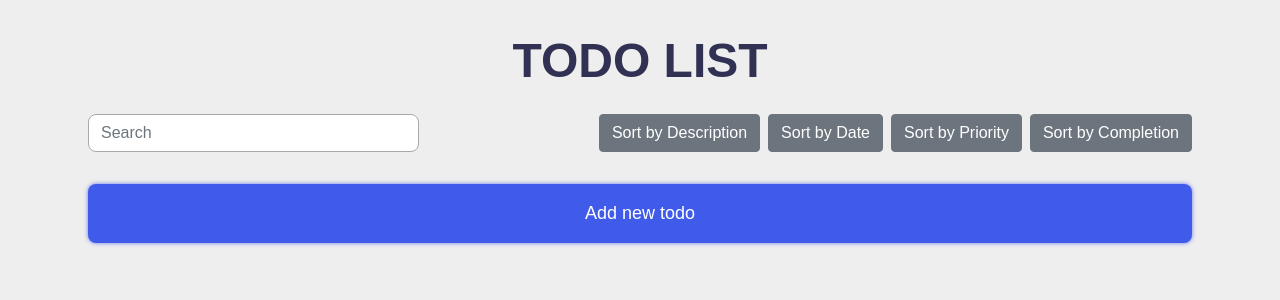
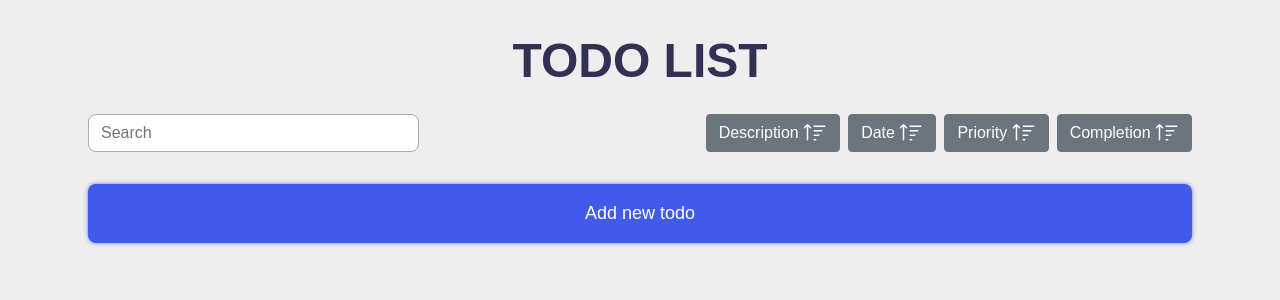
Before and after one commit to NursiNursi/turboly-challenge, a Vue app: page / in a window 1280 px wide. Shown: the top 300 px of the page. Built offline with nearby package versions, Linux system fonts and the light colour scheme.

Commit message:
Add dynamic icon to each sorting button

```diff
--- a/src/components/Home.vue
+++ b/src/components/Home.vue
@@ -171,28 +171,133 @@ onMounted(() => {
             type="button"
             class="btn btn-secondary"
           >
-            Sort by Description
+            Description
+            <svg
+              v-if="descriptionSort"
+              xmlns="http://www.w3.org/2000/svg"
+              width="24"
+              height="24"
+              fill="currentColor"
+              class="bi bi-sort-down"
+              viewBox="0 0 16 16"
+            >
+              <path
+                d="M3.5 2.5a.5.5 0 0 0-1 0v8.793l-1.146-1.147a.5.5 0 0 0-.708.708l2 1.999.007.007a.497.497 0 0 0 .7-.006l2-2a.5.5 0 0 0-.707-.708L3.5 11.293zm3.5 1a.5.5 0 0 1 .5-.5h7a.5.5 0 0 1 0 1h-7a.5.5 0 0 1-.5-.5M7.5 6a.5.5 0 0 0 0 1h5a.5.5 0 0 0 0-1zm0 3a.5.5 0 0 0 0 1h3a.5.5 0 0 0 0-1zm0 3a.5.5 0 0 0 0 1h1a.5.5 0 0 0 0-1z"
+              />
+            </svg>
+            <svg
+              v-else
+              xmlns="http://www.w3.org/2000/svg"
+              width="24"
+              height="24"
+              fill="currentColor"
+              class="bi bi-sort-up"
+              viewBox="0 0 16 16"
+            >
+              <path
+                d="M3.5 12.5a.5.5 0 0 1-1 0V3.707L1.354 4.854a.5.5 0 1 1-.708-.708l2-1.999.007-.007a.5.5 0 0 1 .7.006l2 2a.5.5 0 1 1-.707.708L3.5 3.707zm3.5-9a.5.5 0 0 1 .5-.5h7a.5.5 0 0 1 0 1h-7a.5.5 0 0 1-.5-.5M7.5 6a.5.5 0 0 0 0 1h5a.5.5 0 0 0 0-1zm0 3a.5.5 0 0 0 0 1h3a.5.5 0 0 0 0-1zm0 3a.5.5 0 0 0 0 1h1a.5.5 0 0 0 0-1z"
+              />
+            </svg>
           </button>
+
           <button
             @click="handleSortDate"
             type="button"
             class="btn btn-secondary"
           >
-            Sort by Date
+            Date
+            <svg
+              v-if="dateSort"
+              xmlns="http://www.w3.org/2000/svg"
+              width="24"
+              height="24"
+              fill="currentColor"
+              class="bi bi-sort-down"
+              viewBox="0 0 16 16"
+            >
+              <path
+                d="M3.5 2.5a.5.5 0 0 0-1 0v8.793l-1.146-1.147a.5.5 0 0 0-.708.708l2 1.999.007.007a.497.497 0 0 0 .7-.006l2-2a.5.5 0 0 0-.707-.708L3.5 11.293zm3.5 1a.5.5 0 0 1 .5-.5h7a.5.5 0 0 1 0 1h-7a.5.5 0 0 1-.5-.5M7.5 6a.5.5 0 0 0 0 1h5a.5.5 0 0 0 0-1zm0 3a.5.5 0 0 0 0 1h3a.5.5 0 0 0 0-1zm0 3a.5.5 0 0 0 0 1h1a.5.5 0 0 0 0-1z"
+              />
+            </svg>
+            <svg
+              v-else
+              xmlns="http://www.w3.org/2000/svg"
+              width="24"
+              height="24"
+              fill="currentColor"
+              class="bi bi-sort-up"
+              viewBox="0 0 16 16"
+            >
+              <path
+                d="M3.5 12.5a.5.5 0 0 1-1 0V3.707L1.354 4.854a.5.5 0 1 1-.708-.708l2-1.999.007-.007a.5.5 0 0 1 .7.006l2 2a.5.5 0 1 1-.707.708L3.5 3.707zm3.5-9a.5.5 0 0 1 .5-.5h7a.5.5 0 0 1 0 1h-7a.5.5 0 0 1-.5-.5M7.5 6a.5.5 0 0 0 0 1h5a.5.5 0 0 0 0-1zm0 3a.5.5 0 0 0 0 1h3a.5.5 0 0 0 0-1zm0 3a.5.5 0 0 0 0 1h1a.5.5 0 0 0 0-1z"
+              />
+            </svg>
           </button>
           <button
             @click="handleSortPriority"
             type="button"
             class="btn btn-secondary"
           >
-            Sort by Priority
+            Priority
+            <svg
+              v-if="prioritySort"
+              xmlns="http://www.w3.org/2000/svg"
+              width="24"
+              height="24"
+              fill="currentColor"
+              class="bi bi-sort-down"
+              viewBox="0 0 16 16"
+            >
+              <path
+                d="M3.5 2.5a.5.5 0 0 0-1 0v8.793l-1.146-1.147a.5.5 0 0 0-.708.708l2 1.999.007.007a.497.497 0 0 0 .7-.006l2-2a.5.5 0 0 0-.707-.708L3.5 11.293zm3.5 1a.5.5 0 0 1 .5-.5h7a.5.5 0 0 1 0 1h-7a.5.5 0 0 1-.5-.5M7.5 6a.5.5 0 0 0 0 1h5a.5.5 0 0 0 0-1zm0 3a.5.5 0 0 0 0 1h3a.5.5 0 0 0 0-1zm0 3a.5.5 0 0 0 0 1h1a.5.5 0 0 0 0-1z"
+              />
+            </svg>
+            <svg
+              v-else
+              xmlns="http://www.w3.org/2000/svg"
+              width="24"
+              height="24"
+              fill="currentColor"
+              class="bi bi-sort-up"
+              viewBox="0 0 16 16"
+            >
+              <path
+                d="M3.5 12.5a.5.5 0 0 1-1 0V3.707L1.354 4.854a.5.5 0 1 1-.708-.708l2-1.999.007-.007a.5.5 0 0 1 .7.006l2 2a.5.5 0 1 1-.707.708L3.5 3.707zm3.5-9a.5.5 0 0 1 .5-.5h7a.5.5 0 0 1 0 1h-7a.5.5 0 0 1-.5-.5M7.5 6a.5.5 0 0 0 0 1h5a.5.5 0 0 0 0-1zm0 3a.5.5 0 0 0 0 1h3a.5.5 0 0 0 0-1zm0 3a.5.5 0 0 0 0 1h1a.5.5 0 0 0 0-1z"
+              />
+            </svg>
           </button>
           <button
             @click="handleSortCompletion"
             type="button"
             class="btn btn-secondary"
           >
-            Sort by Completion
+            Completion
+            <svg
+              v-if="completionSort"
+              xmlns="http://www.w3.org/2000/svg"
+              width="24"
+              height="24"
+              fill="currentColor"
+              class="bi bi-sort-down"
+              viewBox="0 0 16 16"
+            >
+              <path
+                d="M3.5 2.5a.5.5 0 0 0-1 0v8.793l-1.146-1.147a.5.5 0 0 0-.708.708l2 1.999.007.007a.497.497 0 0 0 .7-.006l2-2a.5.5 0 0 0-.707-.708L3.5 11.293zm3.5 1a.5.5 0 0 1 .5-.5h7a.5.5 0 0 1 0 1h-7a.5.5 0 0 1-.5-.5M7.5 6a.5.5 0 0 0 0 1h5a.5.5 0 0 0 0-1zm0 3a.5.5 0 0 0 0 1h3a.5.5 0 0 0 0-1zm0 3a.5.5 0 0 0 0 1h1a.5.5 0 0 0 0-1z"
+              />
+            </svg>
+            <svg
+              v-else
+              xmlns="http://www.w3.org/2000/svg"
+              width="24"
+              height="24"
+              fill="currentColor"
+              class="bi bi-sort-up"
+              viewBox="0 0 16 16"
+            >
+              <path
+                d="M3.5 12.5a.5.5 0 0 1-1 0V3.707L1.354 4.854a.5.5 0 1 1-.708-.708l2-1.999.007-.007a.5.5 0 0 1 .7.006l2 2a.5.5 0 1 1-.707.708L3.5 3.707zm3.5-9a.5.5 0 0 1 .5-.5h7a.5.5 0 0 1 0 1h-7a.5.5 0 0 1-.5-.5M7.5 6a.5.5 0 0 0 0 1h5a.5.5 0 0 0 0-1zm0 3a.5.5 0 0 0 0 1h3a.5.5 0 0 0 0-1zm0 3a.5.5 0 0 0 0 1h1a.5.5 0 0 0 0-1z"
+              />
+            </svg>
           </button>
         </div>
       </div>
```
